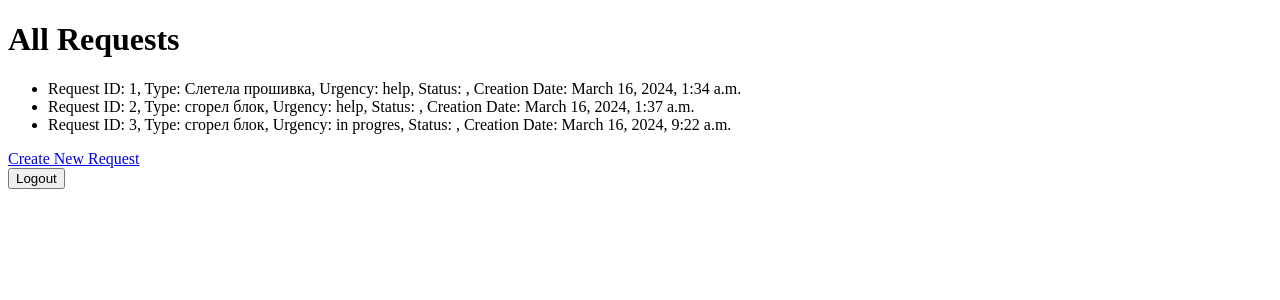
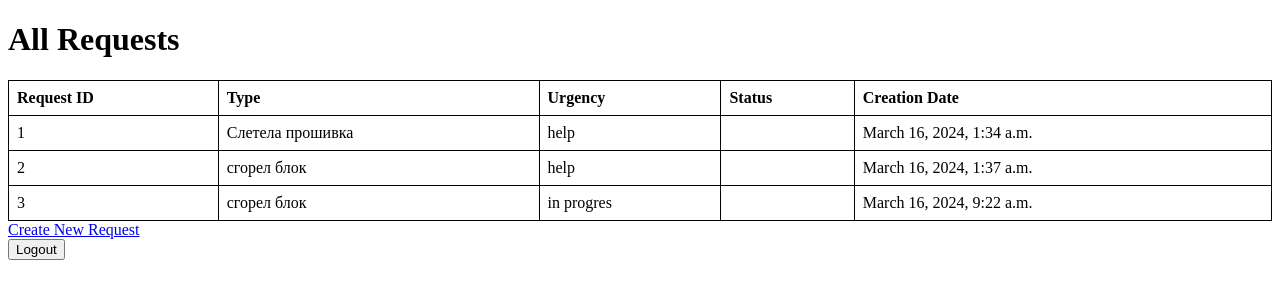
Before and after one commit to klee0220/super, a Django app: page /order/view_all_requests/ in a window 1280 px wide. Shown: the top 300 px of the page. Run offline with Django 5.2, Linux system fonts and the light colour scheme; data comes from the database, SQL or seed files in the repository; both versions use the stored data as it was after the commit.

Commit message:
added tables for information

```diff
--- a/order_app/templates/view_all_requests.html
+++ b/order_app/templates/view_all_requests.html
@@ -4,21 +4,43 @@
     <meta charset="UTF-8">
     <meta name="viewport" content="width=device-width, initial-scale=1.0">
     <title>All Requests</title>
+    <style>
+        table {
+            border-collapse: collapse;
+            width: 100%;
+        }
+
+        th, td {
+            border: 1px solid black;
+            padding: 8px;
+            text-align: left;
+        }
+    </style>
 </head>
 <body>
     <h1>All Requests</h1>
-    <ul>
-        {% for request_instance in all_requests %}
-            <li>
-                Request ID: {{ request_instance.id }},
-                Type: {{ request_instance.request_type }},
-                Urgency: {{ request_instance.urgency }},
-                Status: {{ request_instance.status }},
-                <!-- Добавляем дату создания -->
-                Creation Date: {{ request_instance.creation_date }}
-            </li>
-        {% endfor %}
-    </ul>
+    <table>
+        <thead>
+            <tr>
+                <th>Request ID</th>
+                <th>Type</th>
+                <th>Urgency</th>
+                <th>Status</th>
+                <th>Creation Date</th>
+            </tr>
+        </thead>
+        <tbody>
+            {% for request_instance in all_requests %}
+                <tr>
+                    <td>{{ request_instance.id }}</td>
+                    <td>{{ request_instance.request_type }}</td>
+                    <td>{{ request_instance.urgency }}</td>
+                    <td>{{ request_instance.status }}</td>
+                    <td>{{ request_instance.creation_date }}</td>
+                </tr>
+            {% endfor %}
+        </tbody>
+    </table>
     <a href="{% url 'create_request' %}">Create New Request</a>
      <!-- Вставляем кнопку Logout -->
     <form action="{% url 'logout' %}" method="post">
```
Also changed, not shown: new_database.sqlite3.
